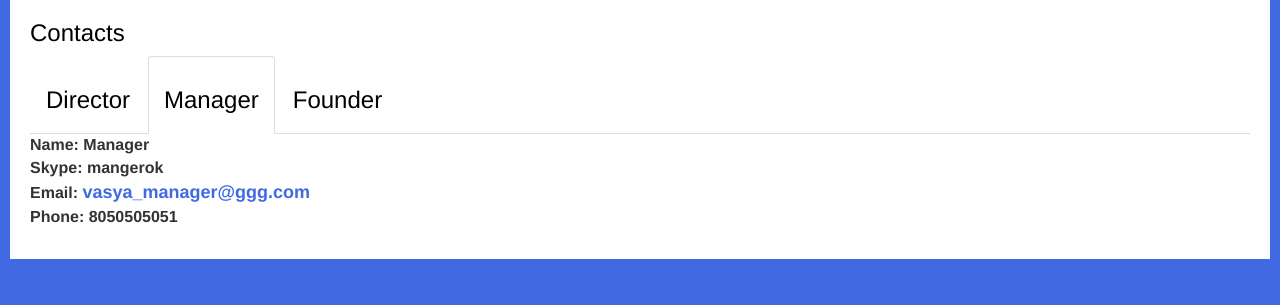
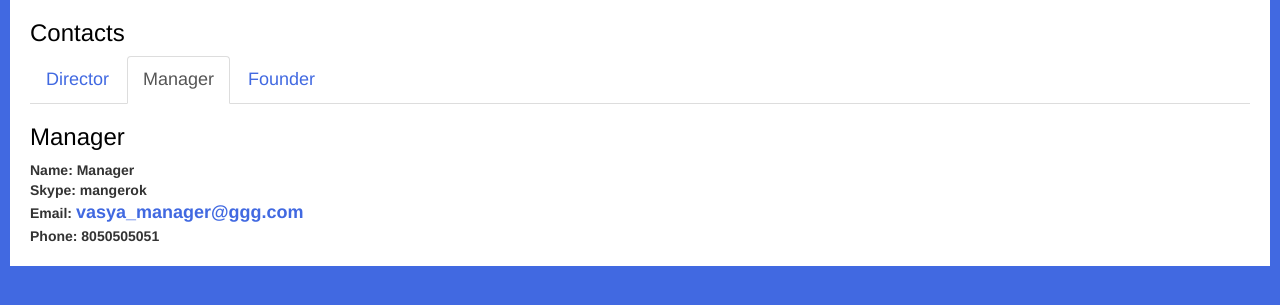
Before and after one commit to volartem/ooniversity_django_courses_05, a Python web app: template templates/contact.html in a window 1280 px wide, after a click on "Manager". Shown: the part 98-403 px from the top of the page. Run offline with Jinja, Linux system fonts and the light colour scheme; the template is opened without the code that fills it, so the values that code supplies are empty; some libraries are stand-ins or nearby versions.

Commit message:
8 commit fix some problems

```diff
--- a/templates/contact.html
+++ b/templates/contact.html
@@ -25,35 +25,32 @@
         <h3>Contacts</h3>
         <!-- Навигация -->
         <ul class="nav nav-tabs" role="tablist">
-            <li class="active"><a href="#director" aria-controls="director" role="tab" data-toggle="tab"><h3>Director</h3></a></li>
-            <li><a href="#manager" aria-controls="manager" role="tab" data-toggle="tab"><h3>Manager</h3></a></li>
-            <li><a href="#founder" aria-controls="founder" role="tab" data-toggle="tab"><h3>Founder</h3></a></li>
+            <li class="active"><a href="#director" aria-controls="director" role="tab" data-toggle="tab">Director</a></li>
+            <li><a href="#manager" aria-controls="manager" role="tab" data-toggle="tab">Manager</a></li>
+            <li><a href="#founder" aria-controls="founder" role="tab" data-toggle="tab">Founder</a></li>
         </ul>
         <!-- Содержимое вкладок -->
         <div class="tab-content">
             <div role="tabpanel" class="tab-pane active" id="director">
-                <p>
+                <h3>Director</h3>
                 <b>Name: Vasya </b><br/>
                 <b>Skype: vasyok </b><br/>
                 <b>Email: <a href="mailto:info@yoursite.com">vasya_director@ggg.com </a></b><br/>
                 <b>Phone: 8050505050</b>
-                </p>
             </div>
             <div role="tabpanel" class="tab-pane" id="manager">
-                <p>
+                <h3>Manager</h3>
                 <b>Name: Manager </b><br/>
                 <b>Skype: mangerok </b><br/>
                 <b>Email: <a href="mailto:info@yoursite.com">vasya_manager@ggg.com</a></b> <br/>
                 <b>Phone: 8050505051</b>
-                </p>
             </div>
             <div role="tabpanel" class="tab-pane" id="founder">
-                <p>
+                <h3>Founder</h3>
                 <b>Name: Founder </b><br/>
                 <b>Skype: founderok </b><br/>
                 <b>Email: <a href="mailto:info@yoursite.com">vasya_founder@ggg.com</a> </b><br/>
                 <b>Phone: 8050505052</b>
-                </p>
             </div>
         </div>
     </div>
--- a/templates/index.html
+++ b/templates/index.html
@@ -23,12 +23,12 @@
             </ul>
         </div>
     </nav>
-    <p>
+    <div>
         <h2>Python WebBursa - программирования на Python и Django </h2>
-        <h3>Description</h3><br/>
+        <h3>Description</h3>
         Освоить разработку веб-приложений на Python и Django легко,
         если делать это с нами. <br/>Python WebBursa поможет выучить web-программирование быстро и интересно!
-    </p>
+    </div>
     <p>Только интересное обучение приносит пользу. На курсах Python WebBursa ты узнаешь, что такое веб-разработка - и ты будешь хотеть учиться!
         Онлайн занятия помогают легче воспринимать новый материал, а домашние задания позволяют начать сразу же активно применять полученные знания.
         Учить web-разработку на Django онлайн легко - убедись сам!
```
Lines whose indentation alone changed are shown as unchanged.
